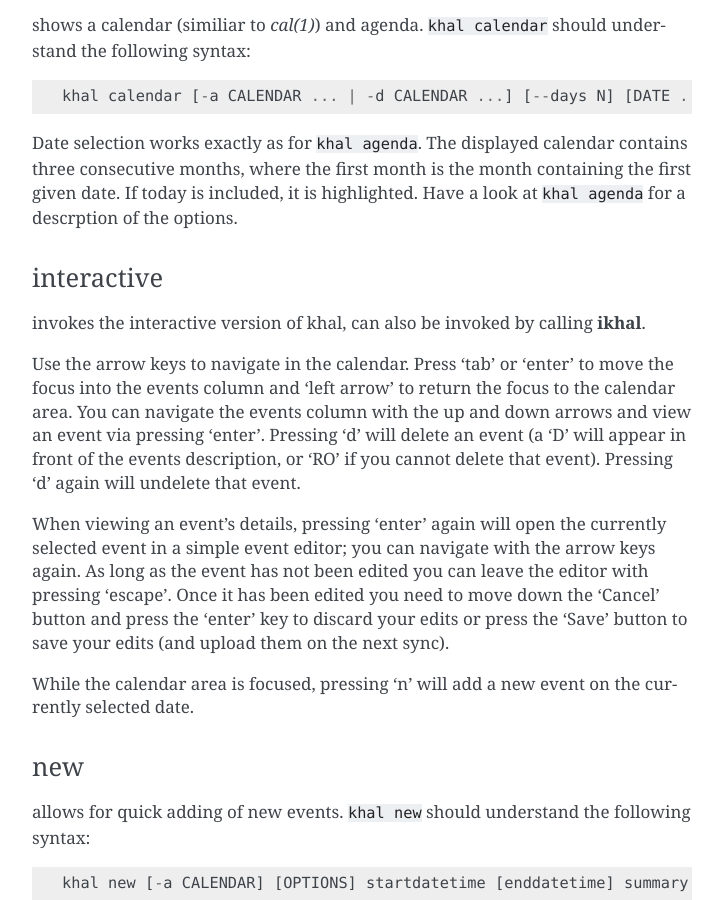
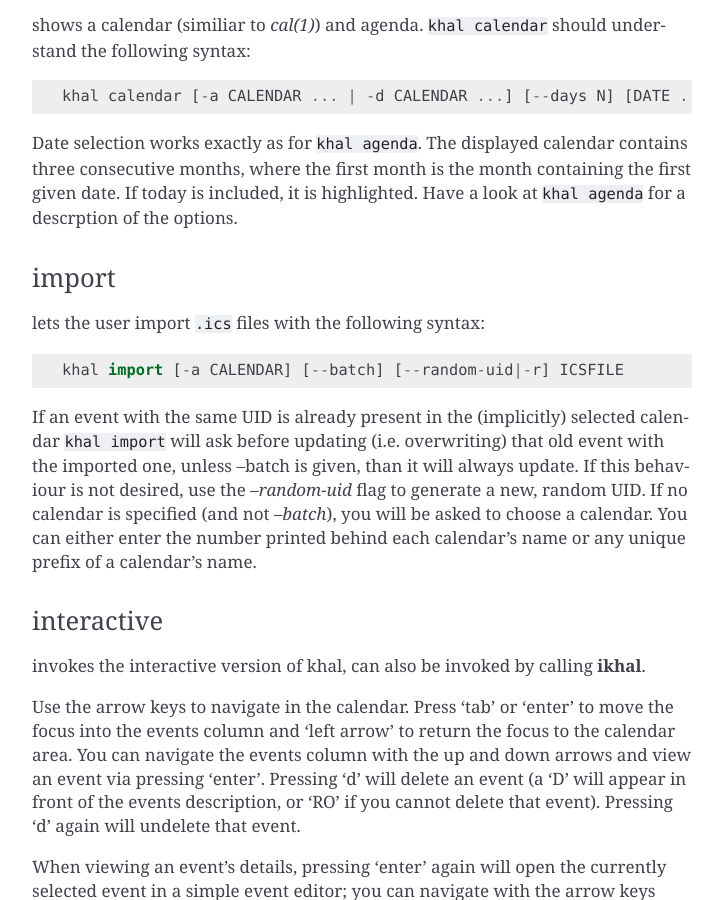
Before and after one commit to pimutils/khal, a Sphinx documentation site: the page built from doc/source/usage.rst, in a window 1280 px wide and 900 px high, scrolled down 1741 px. Shown: the whole window, without its empty margins (388-1111 px from the left). Built offline with Sphinx 7.4.7, drawn with Linux system fonts in a browser that asks for light colours; the version number could not be read and is left out.

Commit message:
update doc

```diff
--- a/doc/source/usage.rst
+++ b/doc/source/usage.rst
@@ -98,6 +98,22 @@
 containing the first given date. If today is included, it is highlighted.
 Have a look at ``khal agenda`` for a descrption of the options.
 
+
+import
+******
+lets the user import ``.ics`` files with the following syntax:
+
+::
+
+        khal import [-a CALENDAR] [--batch] [--random-uid|-r] ICSFILE
+
+If an event with the same UID is already present in the (implicitly)
+selected calendar ``khal import`` will ask before updating (i.e. overwriting)
+that old event with the imported one, unless --batch is given, than it will
+always update. If this behaviour is not desired, use the `--random-uid` flag to
+generate a new, random UID.  If no calendar is specified (and not `--batch`),
+you will be asked to choose a calendar. You can either enter the number printed
+behind each calendar's name or any unique prefix of a calendar's name.
 
 
 interactive
```
Also changed, not shown: 2 other files.
